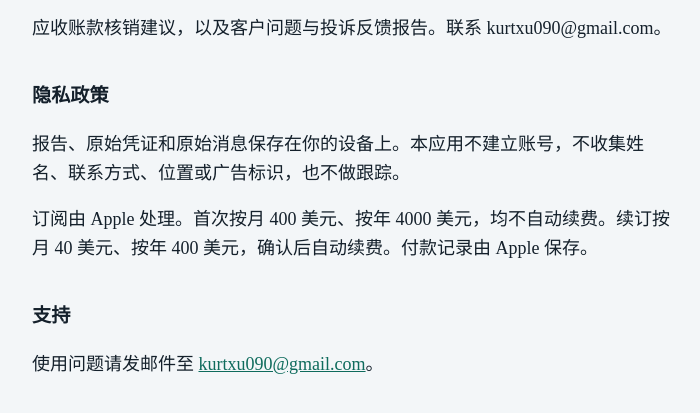
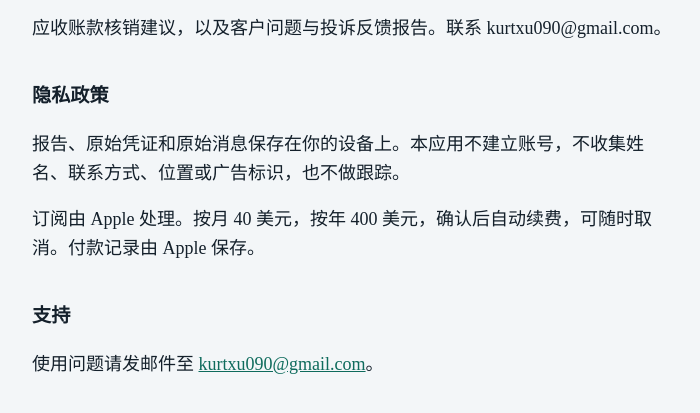
Before and after one commit to coderwar021/finacial-legal, a plain HTML site: page index.html in a window 1280 px wide. Shown: the part 163-576 px from the top of the page, without its empty margins (288-988 px from the left). Drawn offline with Linux system fonts and the light colour scheme.

Commit message:
Update subscription prices to $40 per month and $400 per year.
Co-authored-by: Cursor <cursoragent@cursor.com>

```diff
--- a/index.html
+++ b/index.html
@@ -18,7 +18,7 @@
   <p>应收账款核销建议，以及客户问题与投诉反馈报告。联系 kurtxu090@gmail.com。</p>
   <h2>隐私政策</h2>
   <p>报告、原始凭证和原始消息保存在你的设备上。本应用不建立账号，不收集姓名、联系方式、位置或广告标识，也不做跟踪。</p>
-  <p>订阅由 Apple 处理。首次按月 400 美元、按年 4000 美元，均不自动续费。续订按月 40 美元、按年 400 美元，确认后自动续费。付款记录由 Apple 保存。</p>
+  <p>订阅由 Apple 处理。按月 40 美元，按年 400 美元，确认后自动续费，可随时取消。付款记录由 Apple 保存。</p>
   <h2>支持</h2>
   <p>使用问题请发邮件至 <a href="mailto:kurtxu090@gmail.com">kurtxu090@gmail.com</a>。</p>
 </main>
```
